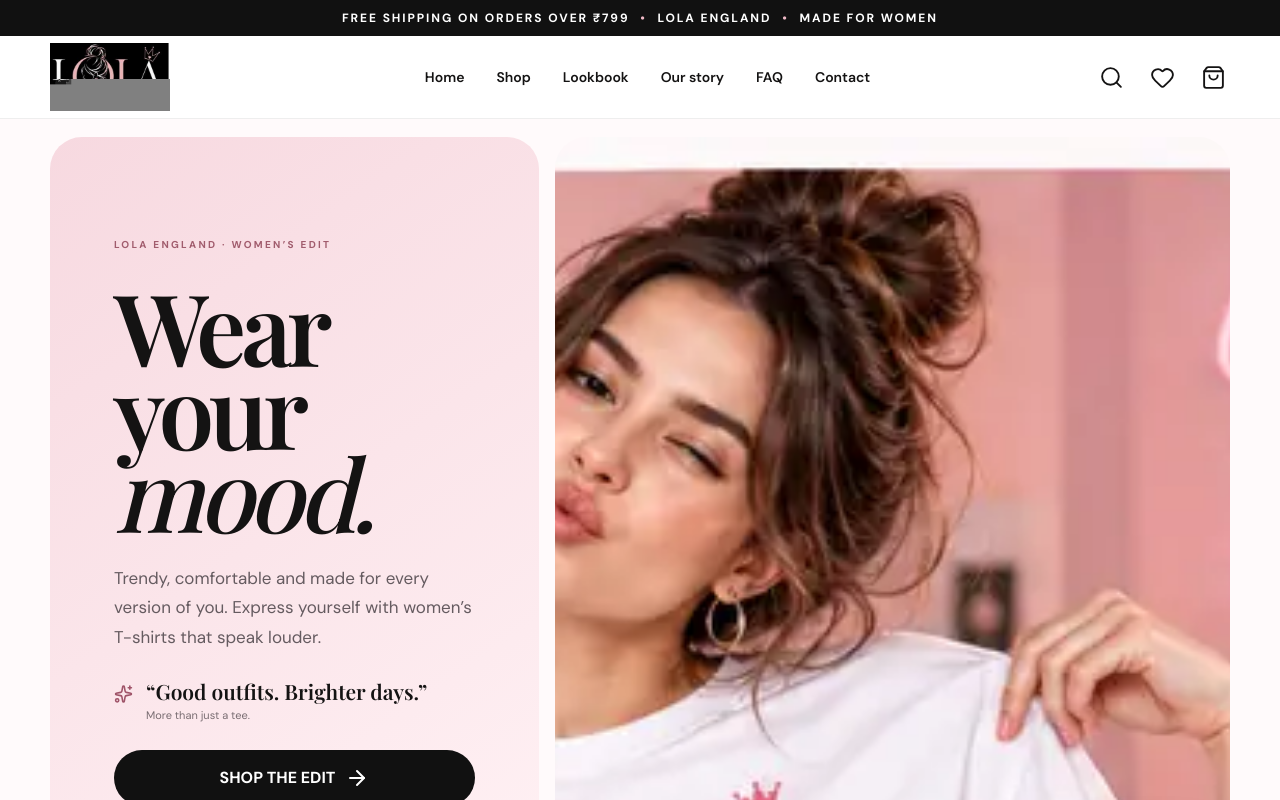
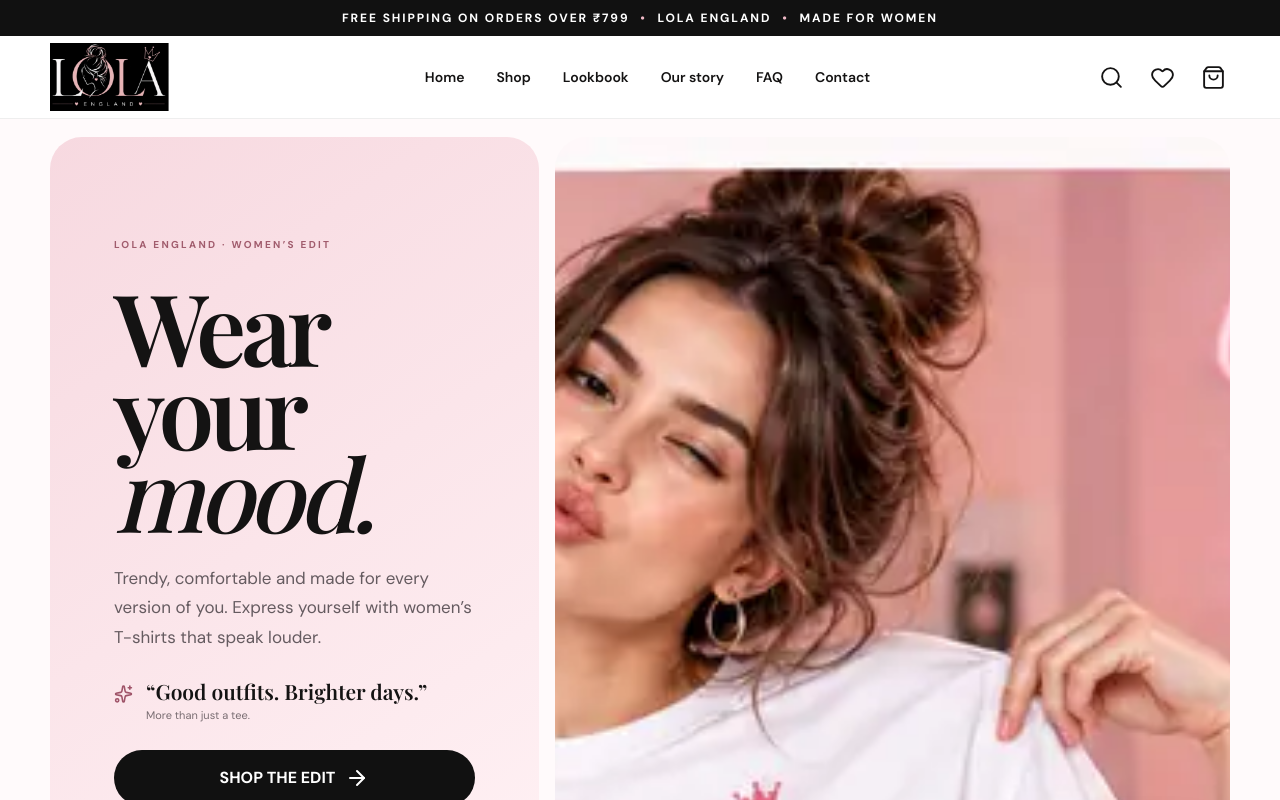
Before and after one commit to Zenitsu11/lolaengland, a Next.js app: page / in a window 1280 px wide. Shown: the top 800 px of the page. Built offline with nearby package versions, Linux system fonts and the light colour scheme; no server answers; the database is empty.

Commit message:
Fix header logo to use updated Lola England image

```diff
--- a/components/site-header.tsx
+++ b/components/site-header.tsx
@@ -5,9 +5,9 @@ import { useState } from 'react';
 export function SiteHeader(){const [open,setOpen]=useState(false);return <>
 <div className="announcement">FREE SHIPPING ON ORDERS OVER ₹799 <span>•</span> LOLA ENGLAND <span>•</span> MADE FOR WOMEN</div>
 <header className="header"><div className="nav container">
-<a className="brand" href="#top" aria-label="LOLA ENGLAND home"><span className="brand-frame"><img className="brand-logo" src="/logo.jpg" alt="LOLA ENGLAND"/></span></a>
+<a className="brand" href="#top" aria-label="LOLA ENGLAND home"><span className="brand-frame"><img className="brand-logo" src="/Lola england.jpg" alt="LOLA ENGLAND"/></span></a>
 <nav className="desktop-nav"><a href="#top">Home</a><a href="#shop">Shop</a><a href="#models">Lookbook</a><a href="#about">Our story</a><a href="#faq">FAQ</a><a href="#contact">Contact</a></nav>
 <div className="actions"><a href="#shop" aria-label="Search products"><Search/></a><a href="/wishlist" aria-label="Wishlist"><Heart/></a><a href="/cart" aria-label="Shopping bag"><ShoppingBag/></a><button className="menu" onClick={()=>setOpen(true)} aria-label="Open menu"><Menu/></button></div>
 </div></header>
-{open&&<div className="mobile-menu"><button className="close" onClick={()=>setOpen(false)} aria-label="Close"><X/></button><span className="brand-frame mobile-brand-frame"><img className="mobile-logo" src="/logo.jpg" alt="LOLA ENGLAND"/></span><a href="#top" onClick={()=>setOpen(false)}>Home</a><a href="#shop" onClick={()=>setOpen(false)}>Shop T-Shirts</a><a href="#models" onClick={()=>setOpen(false)}>Lookbook</a><a href="#faq" onClick={()=>setOpen(false)}>FAQ</a><a href="#contact" onClick={()=>setOpen(false)}>Contact</a></div>}
+{open&&<div className="mobile-menu"><button className="close" onClick={()=>setOpen(false)} aria-label="Close"><X/></button><span className="brand-frame mobile-brand-frame"><img className="mobile-logo" src="/Lola england.jpg" alt="LOLA ENGLAND"/></span><a href="#top" onClick={()=>setOpen(false)}>Home</a><a href="#shop" onClick={()=>setOpen(false)}>Shop T-Shirts</a><a href="#models" onClick={()=>setOpen(false)}>Lookbook</a><a href="#faq" onClick={()=>setOpen(false)}>FAQ</a><a href="#contact" onClick={()=>setOpen(false)}>Contact</a></div>}
 </>}
```
